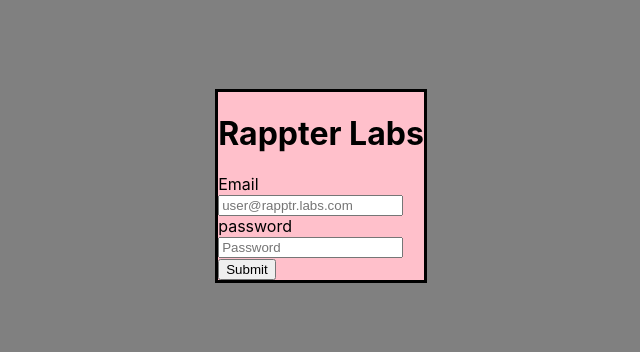
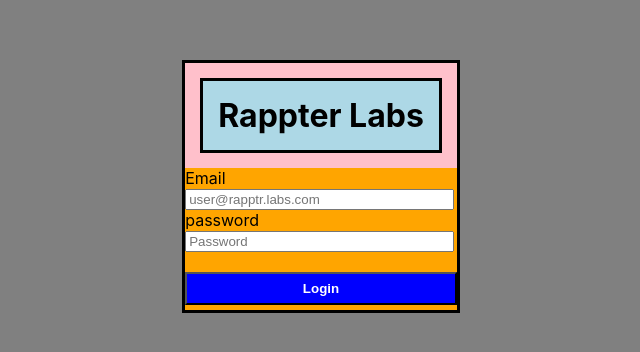
Before and after one commit to redazures/sample, a React (Create React App) app: page / in a window 1280 px wide. Shown: the part 214-566 px from the top of the page, without its empty margins (319-959 px from the left). Built offline with nearby package versions, Linux system fonts and the light colour scheme.

Commit message:
need to add icon

```diff
--- a/src/App.css
+++ b/src/App.css
@@ -16,9 +16,39 @@
   height: 100vh;
 }
 
-.App {
+.app {
   display: flex;
   background-color: pink;
   border-style:solid;
   border-color: black;
 }
+
+.header {
+  background-color:var(--secondary);
+  padding: 15px;
+  margin: 15px;
+  border-style: solid;
+}
+
+Input {
+  width: 96%;
+}
+
+.loginform {
+  background-color: orange;
+  width: auto;
+}
+
+Button {
+  background-color: var(--primary);
+  width: 99.99%;
+  padding:7px;
+  color:var(--white);
+  font-weight: 900;
+  margin-top:20px;
+  margin-bottom: 5px;
+}
+
+.notPristine {
+  opacity: 0.5;
+}
--- a/src/App.js
+++ b/src/App.js
@@ -3,9 +3,9 @@
 
 function App() {
   return (
-    <div className="App">
+    <div className="app">
       <div className="container">
-        <h1>Rappter Labs</h1>
+        <h1 className='header'>Rappter Labs</h1>
         <LoginPage/>
       </div>
     </div>
--- a/src/app/pages/LoginPage.js
+++ b/src/app/pages/LoginPage.js
@@ -17,7 +17,7 @@
   const errors = {}
 
   if(!values.email){
-    errors.email = "Email cannot be empty"
+    errors.email = "Email field cannot be empty"
   }else if (values.email.length>50){
     errors.email = "Email cannot be more than 50 characters"
   }else if (!emailRegex.test(values.email)){
@@ -25,7 +25,7 @@
   }
 
   if(!values.password){
-    errors.password = "Password cannot be empty"
+    errors.password = "Password field cannot be empty"
   }else if (values.password.length < 4 || values.password.length>16){
     errors.password ='Password should be between 4 and 16 characters'
   }
@@ -39,9 +39,8 @@
       validate={validate}
     >
       {props => (
-        <form onSubmit={props.handleSubmit}>
-          <div>
-          <Field name="email">
+        <form onSubmit={props.handleSubmit} className="loginform">
+          <Field name="email" className="fields">
               {({input, meta})=>{
                 return (
                   <div>
@@ -54,9 +53,7 @@
                 )
               }}
           </Field>
-          </div>
-          <div>
-            <Field name="password">
+          <Field name="password" className="fields">
             {({input, meta})=>{
               return (
                 <div>
@@ -69,8 +66,7 @@
               )
             }}
           </Field>
-          </div>
-          <button type="submit" className={props.pristine ? "pristine" : "notPristine" } disabled={props.submitting}>Submit</button>
+          <button type="submit" className={props.pristine ? "pristine" : "notPristine" } disabled={props.submitting}>Login</button>
         </form>
       )}
     </Form>
```
Also changed, not shown: 1 other file (tests, documents, lock files or other folders). Lines whose indentation alone changed are shown as unchanged.
